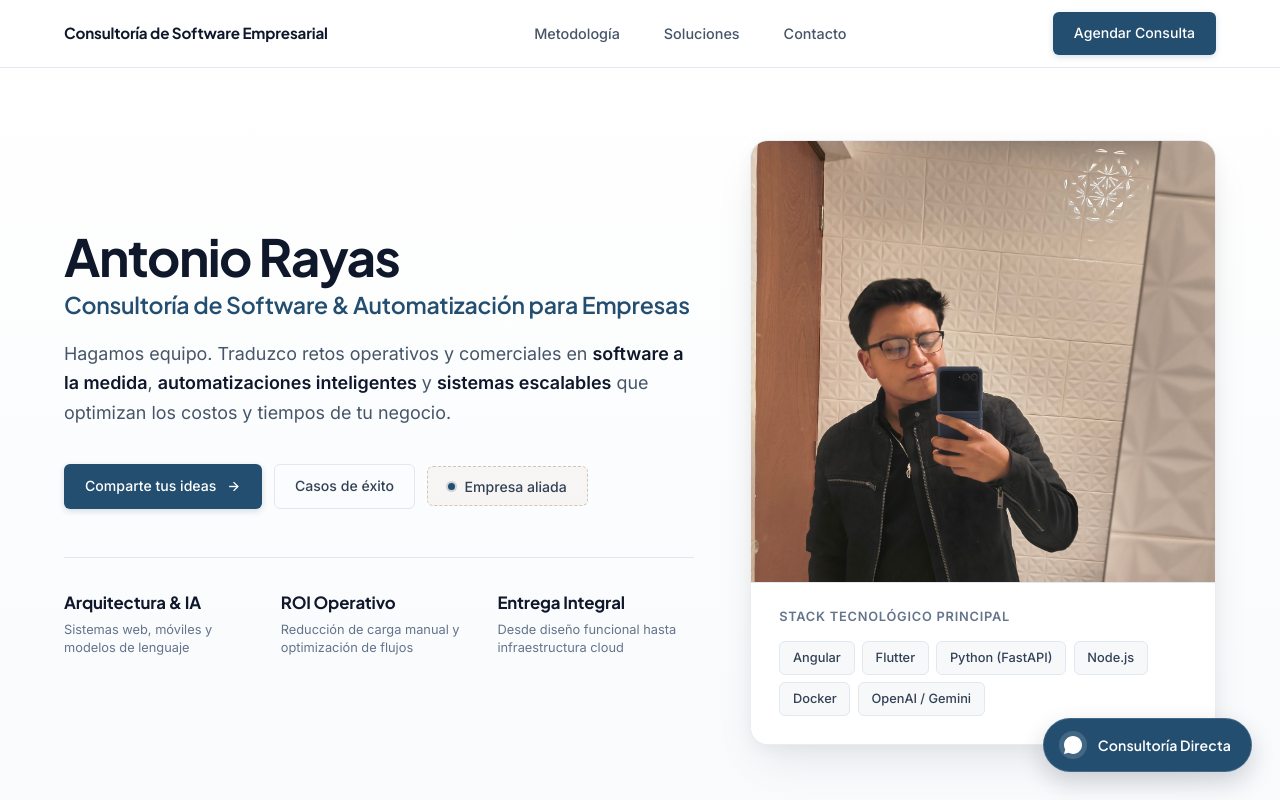
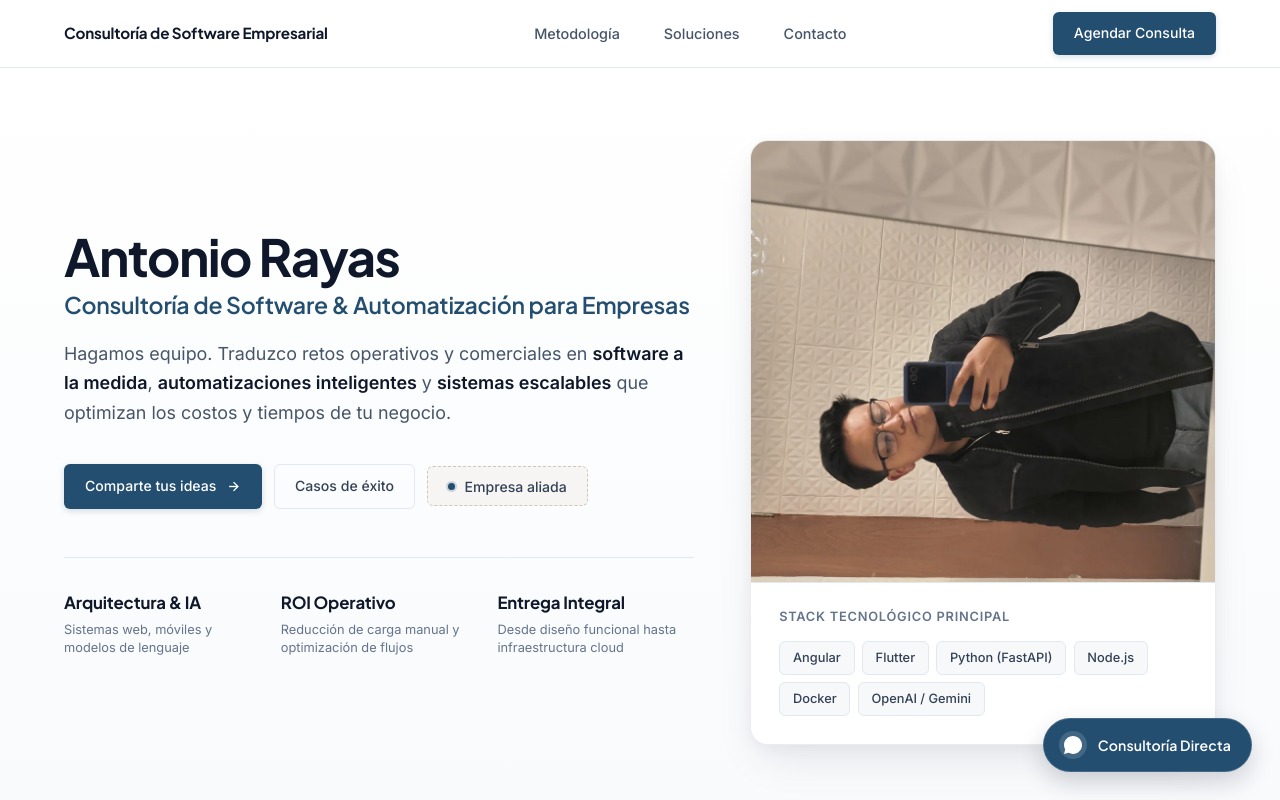
Before and after one commit to AntonioRM1022/Portafolio, an Angular app: page / in a window 1280 px wide. Shown: the top 800 px of the page. Built offline with nearby package versions, Linux system fonts and the light colour scheme.

Commit message:
perf: optimizar imagenes convirtiendo perfil a WebP ultra ligero (-97% de peso)

```diff
--- a/src/app/components/hero/hero.component.ts
+++ b/src/app/components/hero/hero.component.ts
@@ -7,7 +7,7 @@ import { Component, HostListener } from '@angular/core';
   styleUrl: './hero.component.scss'
 })
 export class HeroComponent {
-  profileImage = 'assets/perfil.jpg';
+  profileImage = 'assets/perfil.webp';
   partnerImage = 'assets/images/4nucleos-placeholder.svg';
 
   isPartnerModalOpen = false;
```
Also changed, not shown: public/assets/images/perfil.webp (added), public/assets/perfil.webp (added).
